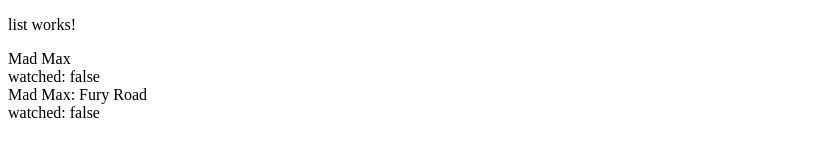
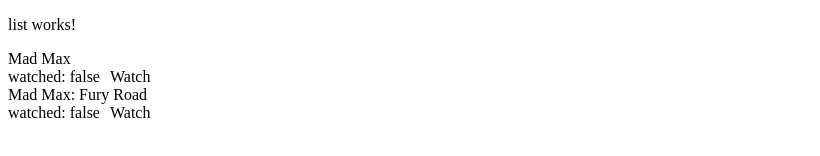
Before and after one commit to Feiyang1/modo, an Angular app: page /mylists/list/1 in a window 1280 px wide. Shown: the part 202-358 px from the top of the page, without its empty margins (0-820 px from the left). Built offline with nearby package versions, Linux system fonts and the light colour scheme.

Commit message:
change movie watched state

```diff
--- a/src/app/list/list.component.css
+++ b/src/app/list/list.component.css
@@ -0,0 +1,8 @@
+.watch-state {
+    display: flex;
+    flex-direction: row;
+}
+
+.watch-toggle {
+    margin-left: 10px;
+}
--- a/src/app/list/list.component.html
+++ b/src/app/list/list.component.html
@@ -4,6 +4,12 @@
 
 <div *ngFor="let movie of todoMovies">
   <div>{{movie.title}}</div>
-  <div>watched: {{movie.watched}}</div>
-  <div *ngIf="movie.watched">watched at: {{movie.watched_time}}</div>
+  <div class="watch-state">
+    <div>watched: {{movie.watched}}</div>
+    <div class="watch-toggle">
+      <div (click)="toggleWatch(movie.id, true)" *ngIf="!movie.watched">Watch</div>
+      <div (click)="toggleWatch(movie.id, false)" *ngIf="movie.watched">Unwatch</div>
+    </div>
+  </div>
+  <div *ngIf="movie.watched">watched at: {{movie.watched_time | date}}</div>
 </div>
--- a/src/app/list/list.component.ts
+++ b/src/app/list/list.component.ts
@@ -28,4 +28,15 @@
     });
   }
 
+  toggleWatch(id: number, watched: boolean) {
+    const listId = this.route.snapshot.paramMap.get('id');
+    this.listsService.updateMovieWatchedState(listId, id, watched).subscribe(
+      _success => {
+        // do what?
+      },
+      _error => {
+        // report error
+      });
+  }
+
 }
--- a/src/app/lists.service.ts
+++ b/src/app/lists.service.ts
@@ -70,6 +70,27 @@
     LISTS.push(newList);
     return of(true);
   }
+
+  updateMovieWatchedState(listId: string, movieId: number, watched: boolean): Observable<boolean> {
+    const list = LISTS.find(list => list.id === listId);
+
+    // should not happen
+    if (!list) {
+      return throwError(`list ${listId} does not exist`);
+    }
+
+    const movie = list.movies.find(movie => movie.id === movieId);
+
+    // should nto happen
+    if(!movie) {
+      return throwError(`movie ${movie.id} does not exist`);
+    }
+
+    movie.watched = watched;
+    movie.watched_time = Date.now().toString();
+
+    return of(true);
+  }
 }
 
 export interface ToDoMovieList {
@@ -83,5 +104,5 @@
   imdb_id: string; // imdb_id
   title: string;
   watched: boolean;
-  watched_time?: string;
+  watched_time?: string; // ms since 1970
 }
```
